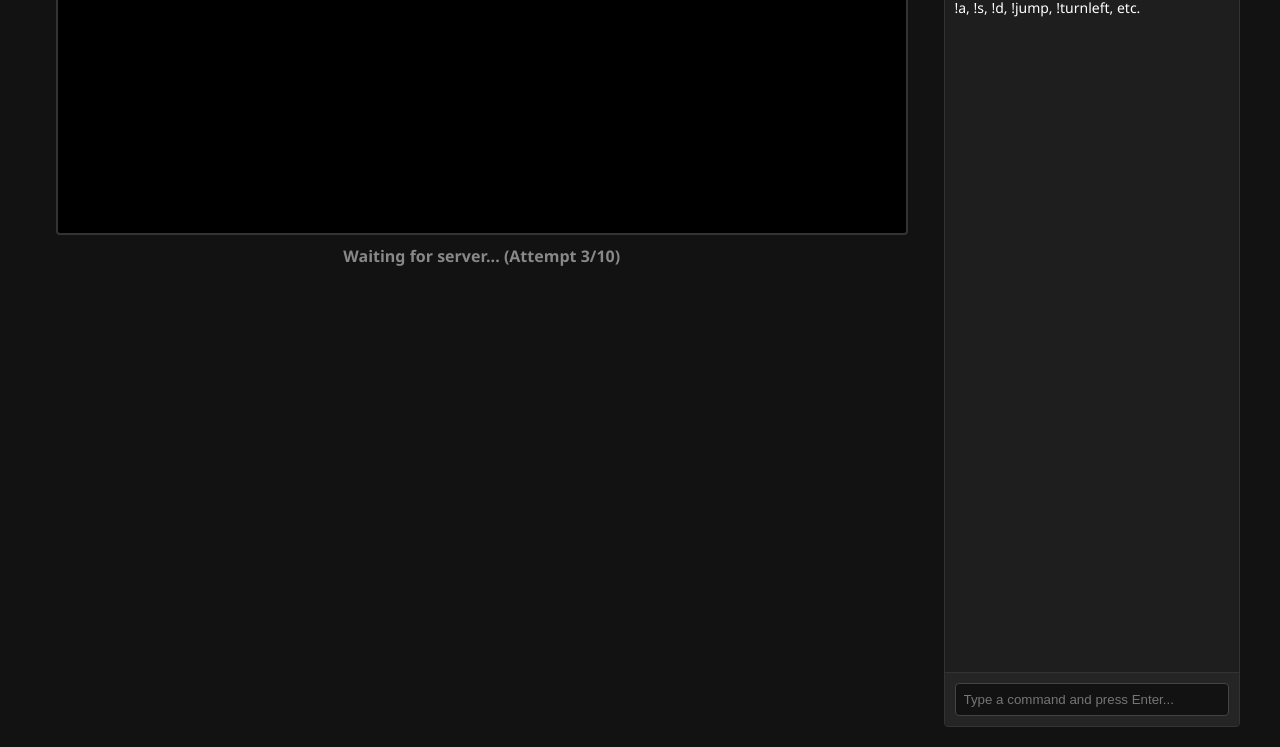
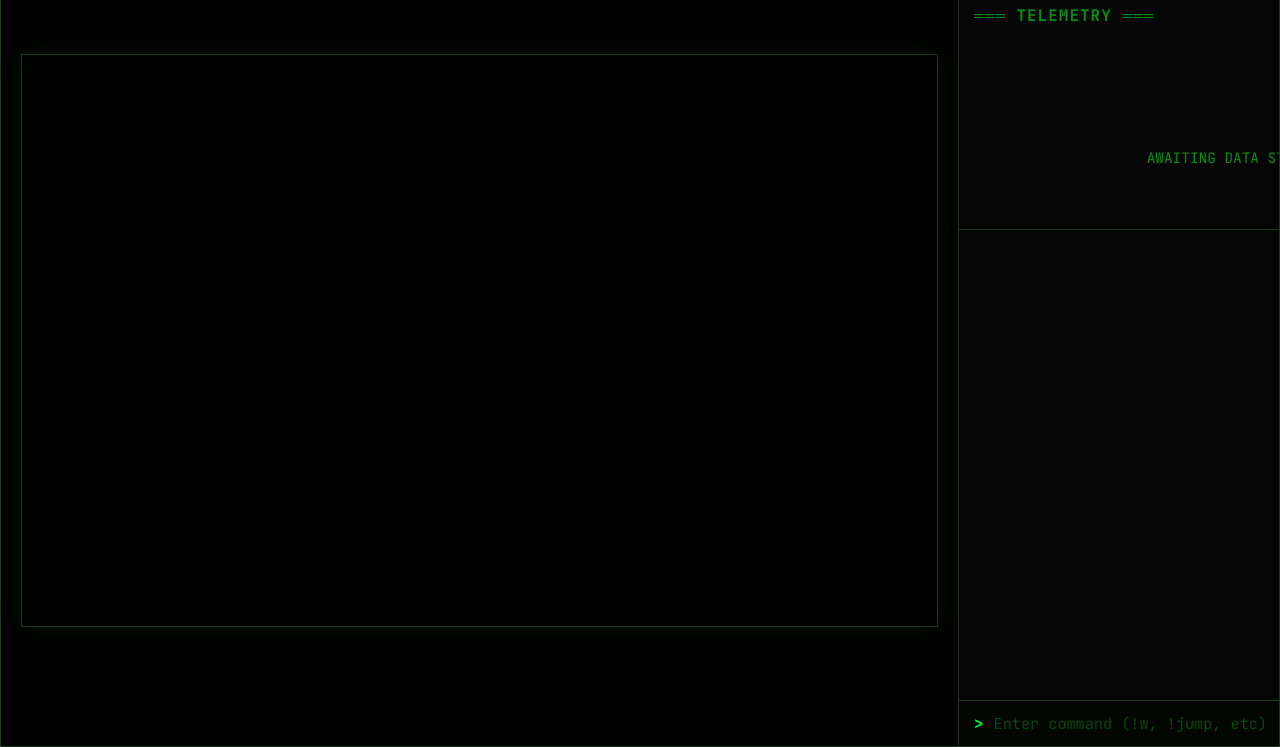
Before and after one commit to JameelGharra/ascii-craft, a website built with Vite: page frontend/index.html in a window 1280 px wide. Shown: the part 53-800 px from the top of the page. Built offline with nearby package versions, Linux system fonts and the light colour scheme; no server answers.

Commit message:
Redesigned the frontend to look more like a terminal. Added more verifications for json msgs sent from server

```diff
--- a/frontend/index.html
+++ b/frontend/index.html
@@ -3,25 +3,61 @@
 <head>
     <meta charset="UTF-8">
     <meta name="viewport" content="width=device-width, initial-scale=1.0">
-    <title>ASCII Craft - All on One</title>
+    <title>CRAFT-1 // Telemetry Terminal</title>
+    <!-- fixes the favicon 404 error -->
+    <link rel="icon" href="data:,">
+
+    <!-- Load a beautiful monospace font for the terminal look -->
+    <link rel="preconnect" href="https://fonts.googleapis.com">
+    <link rel="preconnect" href="https://fonts.gstatic.com" crossorigin>
+    <link href="https://fonts.googleapis.com/css2?family=JetBrains+Mono:wght@400;700&display=swap" rel="stylesheet">
+
     <link rel="stylesheet" href="/src/style.css">
 </head>
 <body>
 
-<div id="container">
-    <div id="game-view">
-        <canvas id="gameCanvas" width="212" height="66"></canvas>
-        <div id="status">Status: Disconnected</div>
-    </div>
+<div id="app-grid">
+    <!-- Top Status Bar -->
+    <header id="status-header">
+        <div class="logo">CRAFT-1 // UPLINK</div>
+        <!-- We kept the id="status" so your current TS doesn't break! -->
+        <div id="status">CONNECTING...</div>
+        <div id="resolution-badge">212x66 @ 8-BIT</div>
+    </header>
 
-    <div id="chat-view">
-        <div id="chat-log">
-            <div class="chat-msg"><span class="system">System: </span><span class="msg-text">Welcome to ASCII Craft! Type !w, !a, !s, !d, !jump, !turnleft, etc.</span></div>
+    <main id="main-content">
+        <!-- Left Side: Game & Timeline -->
+        <div id="game-section">
+            <div class="crt-wrapper">
+                <canvas id="gameCanvas" width="212" height="66"></canvas>
+            </div>
+            <div id="command-timeline">
+                <!-- Phase 4 will inject sliding command chips here -->
+            </div>
         </div>
-        <div id="chat-input-container">
-            <input type="text" id="chat-input" placeholder="Type a command and press Enter..." autocomplete="off">
-        </div>
-    </div>
+
+        <!-- Right Side: Data & Chat -->
+        <aside id="side-panel">
+            <div id="telemetry-panel">
+                <div class="panel-title">═══ TELEMETRY ═══</div>
+                <!-- Phase 4 will inject the live numbers here -->
+                <div id="telemetry-content">
+                    <br/><br/>
+                    <span style="color: #008f11">AWAITING DATA STREAM...</span>
+                </div>
+            </div>
+
+            <div id="chat-container">
+                <div id="chat-log">
+                    <!-- Chat messages go here -->
+                </div>
+                <div id="input-bar">
+                    <span class="prompt-char">&gt;</span>
+                    <input type="text" id="chat-input" placeholder="Enter command (!w, !jump, etc)..." autocomplete="off">
+                </div>
+            </div>
+        </aside>
+    </main>
 </div>
 
 <script type="module" src="/src/main.ts"></script>
--- a/frontend/src/network/message-router.ts
+++ b/frontend/src/network/message-router.ts
@@ -15,12 +15,21 @@ export class MessageRouter {
                 const parsed = JSON.parse(data);
                 switch (parsed.type) {
                     case 'vote':
+                        if (typeof parsed.votes !== 'number' || typeof parsed.command !== 'string') {
+                            throw new Error(`Invalid vote message format: ${data}`);
+                        }
                         this.onVote?.({ command: parsed.command, votes: parsed.votes });
                         break;
                     case 'viewers':
+                        if (typeof parsed.count !== 'number') {
+                            throw new Error(`Invalid viewers message format: ${data}`);
+                        }
                         this.onViewers?.(parsed.count);
                         break;
                     case 'pong':
+                        if (typeof parsed.t !== 'number') {
+                            throw new Error(`Invalid pong message format: ${data}`);
+                        }
                         this.onPong?.(parsed.t);
                         break;
                     default:
--- a/frontend/src/style.css
+++ b/frontend/src/style.css
@@ -1,91 +1,210 @@
+:root {
+    /* Color Palette */
+    --bg-color: #050505;
+    --panel-bg: #0a0e0a;
+    --primary: #00ff41;    /* Bright Terminal Green */
+    --secondary: #008f11;  /* Dim Green */
+    --accent: #00cc33;
+    --error: #ff3333;
+    --warning: #ffcc00;
+    --border: #1a3a1a;
+    --font-mono: 'JetBrains Mono', monospace;
+}
+
+* {
+    box-sizing: border-box;
+    margin: 0;
+    padding: 0;
+}
+
 body {
-    background-color: #121212;
-    color: #ffffff;
-    font-family: 'Segoe UI', Tahoma, Geneva, Verdana, sans-serif;
-    margin: 0;
-    padding: 20px;
+    background-color: var(--bg-color);
+    color: var(--primary);
+    font-family: var(--font-mono);
+    height: 100vh;
     display: flex;
     justify-content: center;
-    height: 100vh;
-    box-sizing: border-box;
+    align-items: center;
+    overflow: hidden; /* Prevents ugly scrollbars on the window */
 }
 
-#container {
+/* The Main Dashboard Wrapper */
+#app-grid {
     display: flex;
-    gap: 20px;
-    max-width: 1200px;
-    width: 100%;
-    height: 100%;
+    flex-direction: column;
+    width: 100vw;
+    max-width: 1400px;
+    height: 100vh;
+    max-height: 900px;
+    border: 1px solid var(--border);
+    background: var(--panel-bg);
+    box-shadow: 0 0 30px rgba(0, 255, 65, 0.05);
 }
 
-#game-view {
+/* --- HEADER --- */
+#status-header {
+    display: flex;
+    justify-content: space-between;
+    align-items: center;
+    padding: 10px 20px;
+    border-bottom: 1px solid var(--border);
+    background: #020502;
+    font-weight: 700;
+    letter-spacing: 1px;
+}
+.logo { color: var(--primary); }
+#status { color: var(--secondary); transition: color 0.3s; text-transform: uppercase; }
+#resolution-badge { color: var(--secondary); font-size: 0.9em; }
+
+/* --- MAIN CONTENT (Split View) --- */
+#main-content {
+    display: flex;
+    flex: 1;
+    overflow: hidden;
+}
+
+/* LEFT: GAME + TIMELINE */
+#game-section {
     flex: 3;
     display: flex;
     flex-direction: column;
+    border-right: 1px solid var(--border);
+    padding: 20px;
+    gap: 15px;
+    justify-content: center;
     align-items: center;
+    background: #000; /* Pure black behind CRT */
+}
+
+/* CRT Scanline Effect Overlay */
+.crt-wrapper {
+    position: relative;
+    display: flex; /* Changed from inline-block to fill space */
+    width: 100%;
+    max-width: 1000px; /* Increased to make the overall screen much larger */
+    border: 1px solid var(--border);
+    box-shadow: 0 0 25px rgba(0, 255, 65, 0.08); /* Faint green glow */
+    background: #000;
+}
+
+/* The actual scanlines drawn over the canvas */
+.crt-wrapper::after {
+    content: " ";
+    display: block;
+    position: absolute;
+    top: 0; left: 0; bottom: 0; right: 0;
+    background: linear-gradient(
+        rgba(18, 16, 16, 0) 50%,
+        rgba(0, 0, 0, 0.3) 50%
+    );
+    z-index: 2;
+    background-size: 100% 3px; /* 3px thick scanlines */
+    pointer-events: none; /* Let mouse clicks pass through */
 }
 
 canvas {
-    background-color: #000;
+    display: block;
     width: 100%;
-    max-width: 848px; /* 212 * 4 */
-    image-rendering: pixelated; /* Keeps ASCII crisp */
-    border: 2px solid #333;
-    border-radius: 4px;
+    height: auto;
+    /* CRITICAL FIX: Terminals use fonts that are taller than they are wide.
+       This stretches the 212x66 grid to look like a standard 16:10 terminal monitor! */
+    aspect-ratio: 16 / 10;
+    image-rendering: pixelated; /* Keeps ASCII crisp even when stretched */
+    filter: brightness(1.1) contrast(1.1); /* Slight pop for the "screen" */
 }
 
-#status {
-    margin-top: 10px;
-    font-weight: bold;
-    color: #888;
+#command-timeline {
+    height: 40px;
+    width: 100%;
+    max-width: 848px;
+    display: flex;
+    align-items: center;
+    overflow: hidden;
 }
 
-#chat-view {
+/* RIGHT: TELEMETRY + CHAT */
+#side-panel {
+    flex: 1;
+    min-width: 320px;
+    max-width: 400px;
+    display: flex;
+    flex-direction: column;
+    background: var(--bg-color);
+}
+
+/* Telemetry Box */
+#telemetry-panel {
+    padding: 15px;
+    border-bottom: 1px solid var(--border);
+    min-height: 240px;
+}
+.panel-title {
+    color: var(--secondary);
+    margin-bottom: 15px;
+    font-weight: 700;
+    letter-spacing: 1px;
+}
+#telemetry-content {
+    font-size: 0.9em;
+    line-height: 1.8;
+    color: var(--primary);
+    white-space: pre; /* Ensures our formatting in Phase 4 looks like a table */
+}
+
+/* Chat Box */
+#chat-container {
     flex: 1;
     display: flex;
     flex-direction: column;
-    background: #1e1e1e;
-    border: 1px solid #333;
-    border-radius: 4px;
     overflow: hidden;
-    min-width: 250px;
 }
-
 #chat-log {
     flex: 1;
-    padding: 10px;
+    padding: 15px;
     overflow-y: auto;
-    font-size: 14px;
-    word-wrap: break-word;
+    font-size: 0.85em;
+    line-height: 1.5;
+    /* Custom Scrollbar */
+    scrollbar-width: thin;
+    scrollbar-color: var(--secondary) var(--bg-color);
 }
+#chat-log::-webkit-scrollbar { width: 6px; }
+#chat-log::-webkit-scrollbar-thumb { background: var(--secondary); }
 
-.chat-msg {
-    margin-bottom: 5px;
-    line-height: 1.4;
+/* Chat Message Formatting */
+.chat-msg { margin-bottom: 6px; word-wrap: break-word; }
+.chat-msg .time { color: var(--secondary); margin-right: 8px; }
+.chat-msg .user { color: #00ccff; font-weight: bold; margin-right: 8px;}
+.chat-msg .system { color: var(--error); font-weight: bold; margin-right: 8px;}
+.chat-msg .server { color: var(--warning); font-weight: bold; margin-right: 8px;}
+.chat-msg .msg-text { color: #e0e0e0; }
+
+/* Input Bar */
+#input-bar {
+    display: flex;
+    align-items: center;
+    padding: 12px 15px;
+    border-top: 1px solid var(--border);
+    background: #020502;
 }
-
-.chat-msg span.user { color: #00ffcc; font-weight: bold; }
-.chat-msg span.system { color: #ff5555; font-weight: bold; }
-.chat-msg span.server { color: #f1fa8c; font-weight: bold; }
-.chat-msg span.msg-text { color: #ffffff; }
-
-#chat-input-container {
-    padding: 10px;
-    background: #252525;
-    border-top: 1px solid #333;
+.prompt-char {
+    color: var(--primary);
+    font-weight: bold;
+    margin-right: 10px;
 }
-
 #chat-input {
-    width: 100%;
-    padding: 8px;
-    background: #121212;
-    color: #fff;
-    border: 1px solid #444;
-    border-radius: 4px;
-    box-sizing: border-box;
+    flex: 1;
+    background: transparent;
+    border: none;
+    color: var(--primary);
+    font-family: var(--font-mono);
+    font-size: 0.95em;
     outline: none;
 }
-
-#chat-input:focus {
-    border-color: #00ffcc;
+#chat-input::placeholder {
+    color: var(--secondary);
+    opacity: 0.5;
 }
+#chat-input:disabled {
+    color: var(--error);
+}
```
